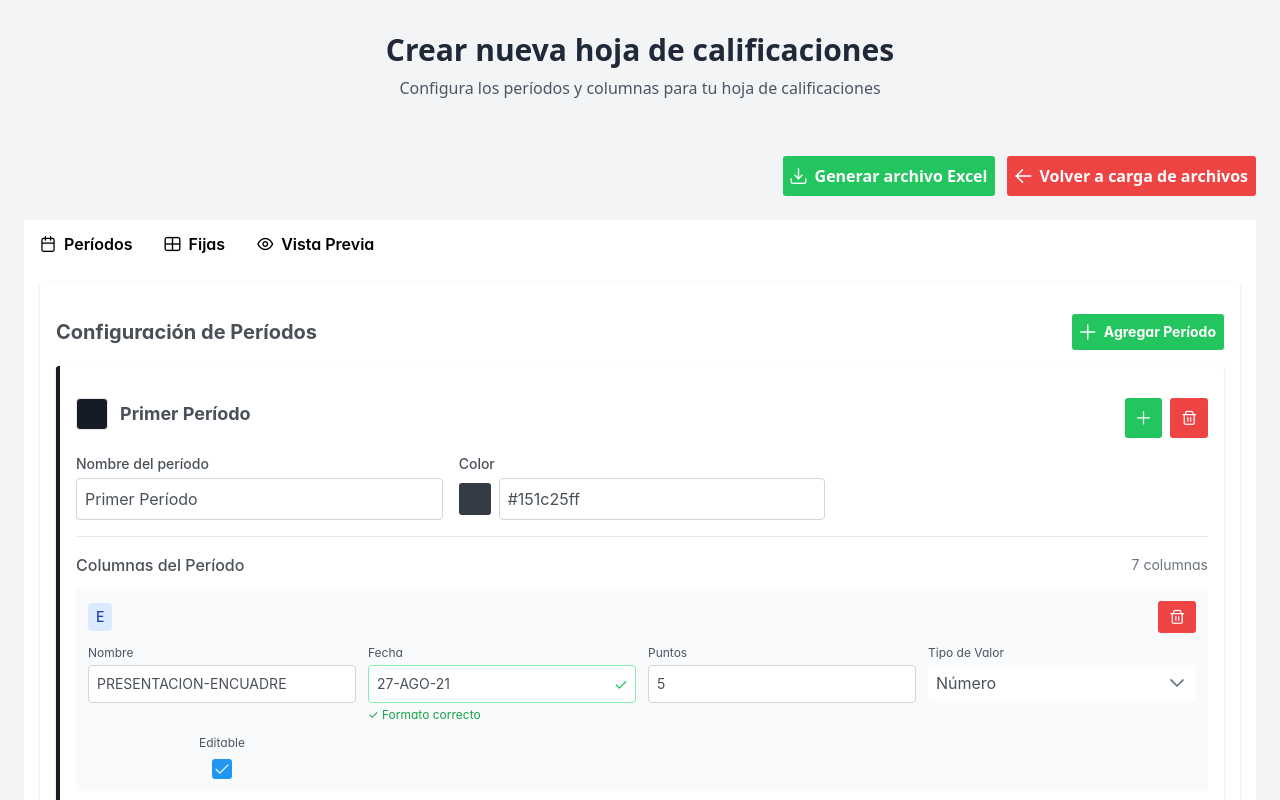
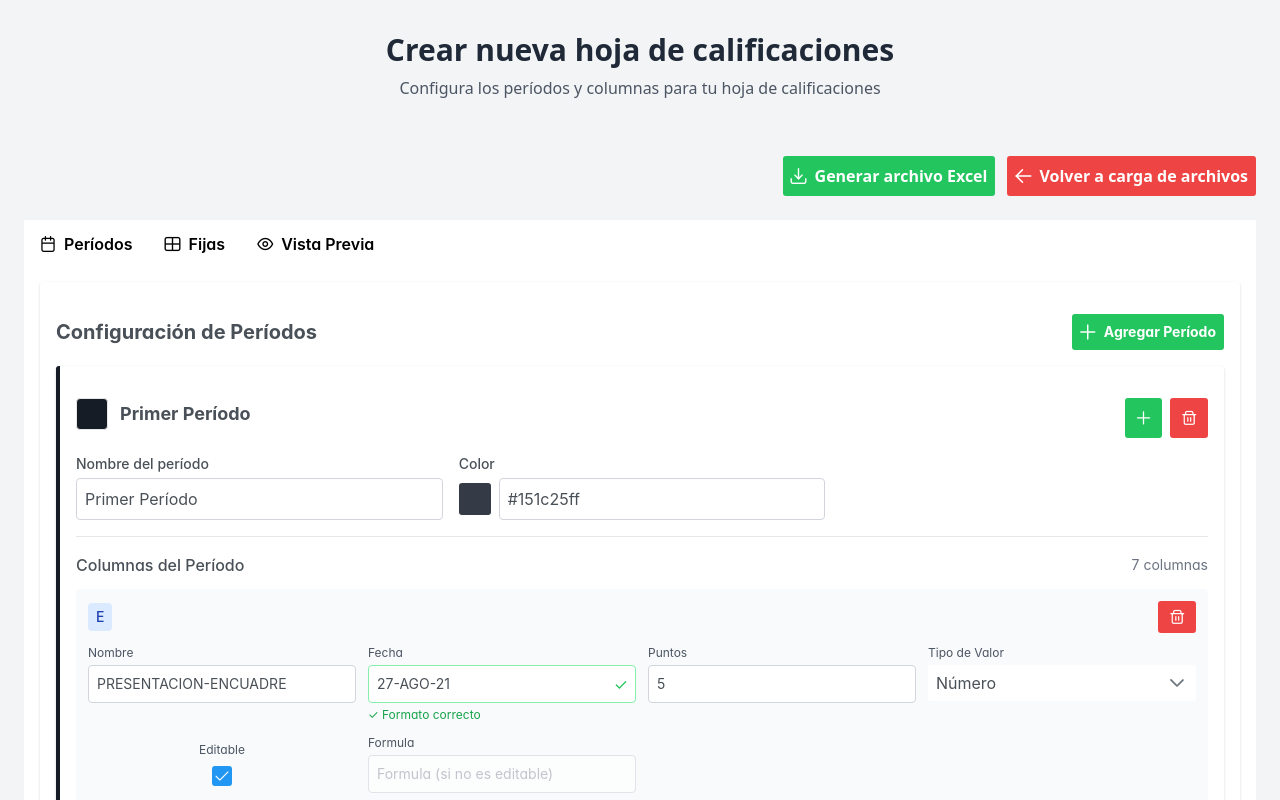
Before and after one commit to SoraGefroren/Concentrador-de-Calificaciones-para-Docentes, a React (Vite) app: page /crear-hoja in a window 1280 px wide. Shown: the top 800 px of the page. Built offline with nearby package versions, Linux system fonts and the light colour scheme.

Commit message:
Boceto para campo de Formula

```diff
--- a/src/app/common/hooks/useExcelData.tsx
+++ b/src/app/common/hooks/useExcelData.tsx
@@ -7,7 +7,7 @@ export const typePeriodGroup = 'period';
 export const typeColumnsGroup = 'columns';
 
 // Tipos para el campo tipoValor
-export type TipoValor = 'Texto' | 'Número' | 'Email' | null;
+export type TipoValor = 'Texto' | 'Email' | 'Número' | null;
 
 export interface ColumnExcelData {
     [key: string]: string | number;
--- a/src/app/pages/ConfiguracionHoja.tsx
+++ b/src/app/pages/ConfiguracionHoja.tsx
@@ -100,8 +100,8 @@ const ConfiguracionHoja = () => {
   // Opciones para los dropdowns
   const tipoValorOptions = [
     { label: 'Texto', value: 'Texto' },
-    { label: 'Número', value: 'Número' },
-    { label: 'Email', value: 'Email' }
+    { label: 'Email', value: 'Email' },
+    { label: 'Número', value: 'Número' }
   ];
 
   /*
@@ -355,7 +355,7 @@ const ConfiguracionHoja = () => {
     updateColumnFromGroup(groupId, columnId, { date: formattedDate });
   };
 
-  const updateColumnFromGroup = (groupId: string, columnId: string, updates: { label?: string; date?: string; points?: number; isEditable?: boolean; tipoValor?: TipoValor }) => {
+  const updateColumnFromGroup = (groupId: string, columnId: string, updates: { label?: string; date?: string; points?: number; isEditable?: boolean; tipoValor?: TipoValor, formula?: string }) => {
       const updatedConfig = columnConfig.map(group => {
         if (group.id === groupId) {
           const updatedColumns = group.columns.map(column =>
@@ -918,6 +918,21 @@ const ConfiguracionHoja = () => {
                                       />
                                     </div>
                                   </div>
+
+
+                                  <div>
+                                    <label className="block text-xs text-gray-600 mb-1">Formula</label>
+                                    <InputText
+                                      value={excelConfig.formula || ''}
+                                      onChange={(e) => updateColumnFromGroup(groupConfig.id, excelConfig.id, { formula: e.target.value })}
+                                      className="w-full text-sm bg-white rounded border border-gray-300 focus:border-blue-500 focus:ring-blue-500 p-2"
+                                      disabled={excelConfig.isEditable === true}
+                                      placeholder="Formula (si no es editable)"
+                                      tooltip="Formula para calcular el valor de la columna. Solo si no es editable."
+                                      maxLength={100}
+                                    />
+                                  </div>
+
                                 </div>
                               </div>
                             );
```
